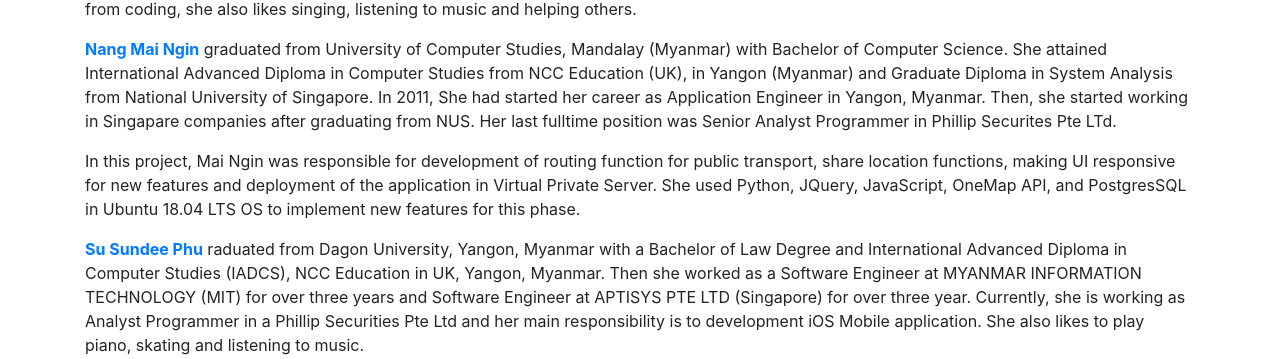
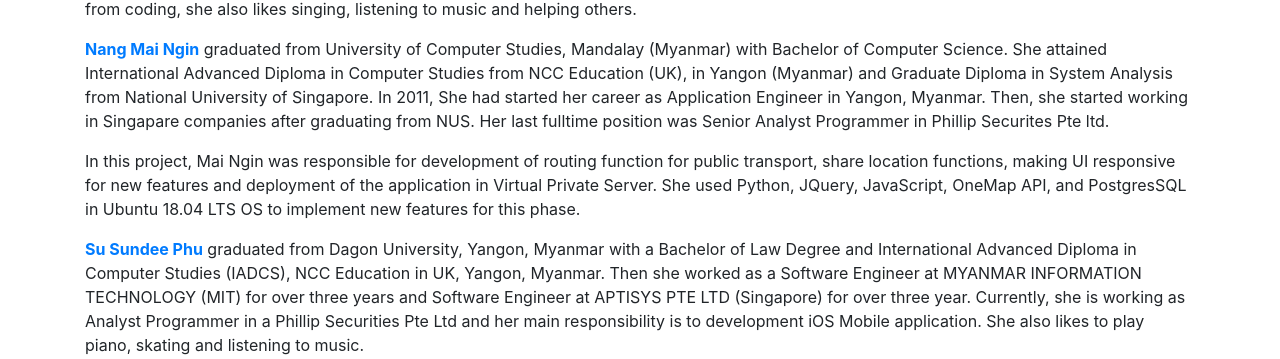
Before and after one commit to sergodeeva/sgschools-today, a Django app: page /about/ in a window 1280 px wide. Shown: the part 2713-3072 px from the top of the page. Run offline with Django 3.2, Linux system fonts and the light colour scheme; some libraries are stand-ins or nearby versions.

Commit message:
Corrected spelling error in about.html

```diff
--- a/schools/templates/about.html
+++ b/schools/templates/about.html
@@ -175,7 +175,8 @@
         of Computer Studies, Mandalay (Myanmar) with Bachelor of Computer Science. She attained International
         Advanced Diploma in Computer Studies from NCC Education (UK), in Yangon (Myanmar) and Graduate Diploma in System
         Analysis from National University of Singapore. In 2011, She had started her career as Application Engineer in Yangon, Myanmar.
-        Then, she started working in Singapare companies after graduating from NUS. Her last fulltime position was Senior Analyst Programmer in Phillip Securites Pte LTd.
+        Then, she started working in Singapare companies after graduating from NUS. Her last fulltime position was Senior Analyst
+        Programmer in Phillip Securites Pte ltd.
     </p>
     <p>
         In this project, Mai Ngin was responsible for development of routing function for public transport,
@@ -183,7 +184,7 @@
         JQuery, JavaScript, OneMap API, and PostgresSQL in Ubuntu 18.04 LTS OS to implement new features for this phase.
     </p>
     <p>
-        <strong><a href='https://www.linkedin.com/in/su-sundee-phu-80395827/' target="_blank">Su Sundee Phu</a></strong> raduated from Dagon University, Yangon, Myanmar with a Bachelor of Law
+        <strong><a href='https://www.linkedin.com/in/su-sundee-phu-80395827/' target="_blank">Su Sundee Phu</a></strong> graduated from Dagon University, Yangon, Myanmar with a Bachelor of Law
         Degree and International Advanced Diploma in Computer Studies (IADCS), NCC Education in UK, Yangon, Myanmar.
         Then she worked as a Software Engineer at MYANMAR INFORMATION TECHNOLOGY (MIT) for over three years and Software
         Engineer at APTISYS PTE LTD (Singapore) for over three year. Currently, she is working as Analyst Programmer
```
